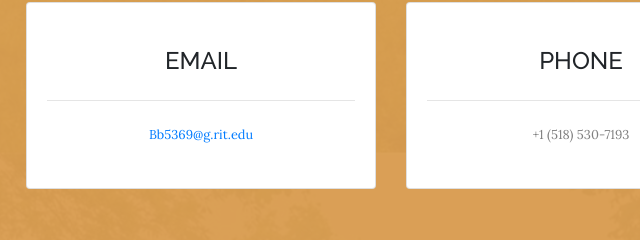
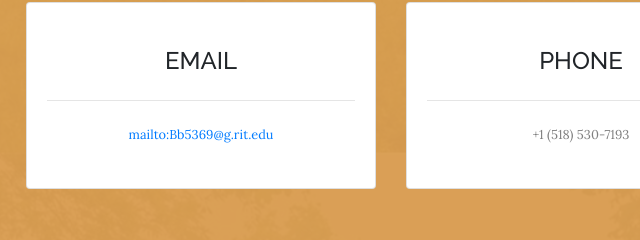
Before and after one commit to TheKingswoodDrive/TheKingswoodDrive.github.io, a website: page contact.html in a window 1280 px wide. Shown: the part 700-940 px from the top of the page, 439-1079 px from the left. Drawn offline with Linux system fonts and the light colour scheme.

Commit message:
Update contact.html

```diff
--- a/contact.html
+++ b/contact.html
@@ -99,7 +99,7 @@
               <h4 class="text-uppercase m-0">Email</h4>
               <hr class="my-4">
               <div class="small text-black-50">
-                <a href="#">Bb5369@g.rit.edu</a>
+                <a href="#">mailto:Bb5369@g.rit.edu</a>
               </div>
             </div>
           </div>
```
